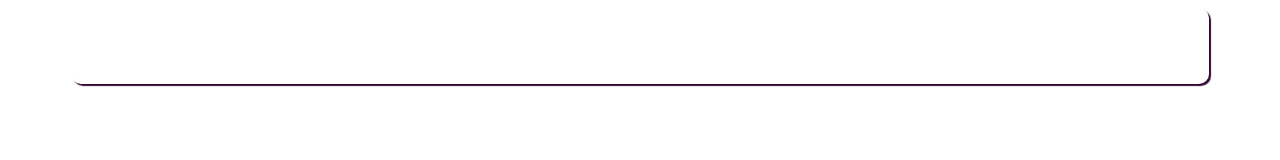
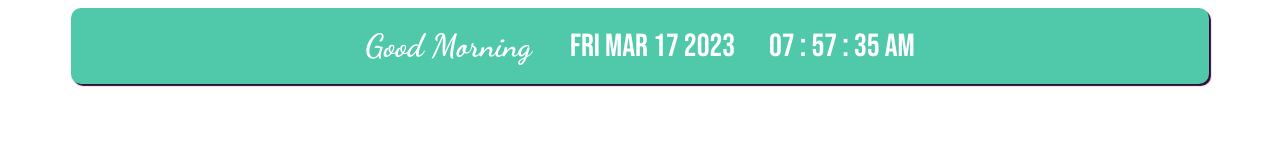
Before and after one commit to Usakara/greeting, a plain HTML site: page index.html in a window 1280 px wide. Drawn offline with Linux system fonts and the light colour scheme.

Commit message:
Update index.html

```diff
--- a/index.html
+++ b/index.html
@@ -40,7 +40,7 @@ h1 {
 .card {
     padding: 10px 25px 10px 25px;
     border-radius: 10px;
-    background: 50c9ab;
+    background: #50c9ab;
     width: 85vw;
     color: #fff;
     display: inline-block;
```
